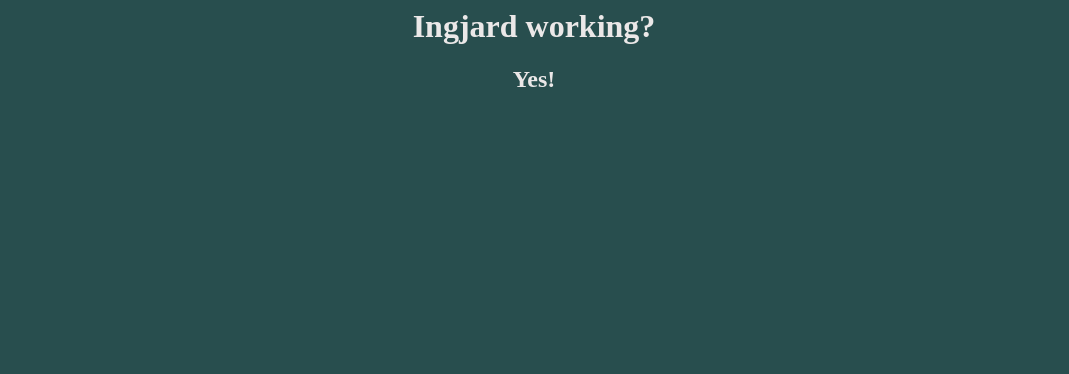
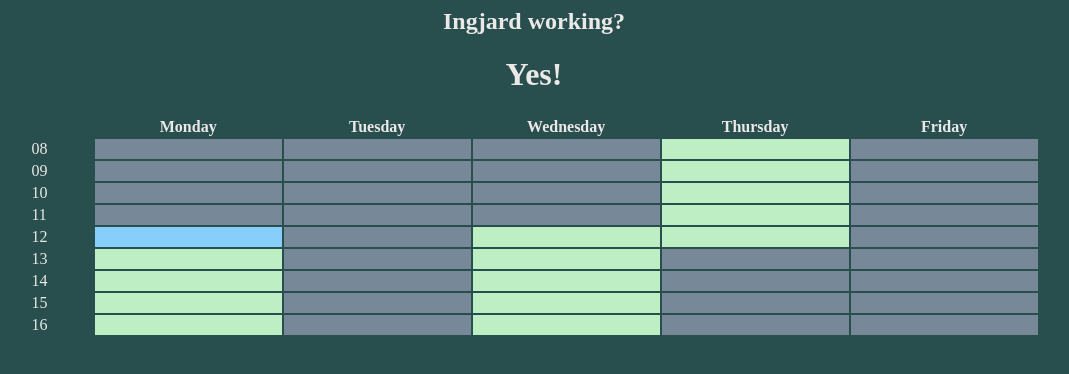
Before and after one commit to notepid/isIngjardWorking, a plain HTML site: page index.html in a window 1280 px wide. Shown: the whole page, without its empty margins (106-1175 px from the left). Drawn offline with Linux system fonts and the light colour scheme.

Commit message:
fancy table and colors and stuff

```diff
--- a/index.html
+++ b/index.html
@@ -1,6 +1,7 @@
 <html>
 
 <head>
+    <meta http-equiv="refresh" content="300">
     <style>
         body {
             background-color: rgb(40, 78, 78);
@@ -22,6 +23,14 @@
         div {
             text-align: center;
         }
+
+        .center {
+            margin-left: auto;
+            margin-right: auto;
+        }
+
+        .notworking { background-color: lightslategray; }
+        .working { background-color: rgb(189, 238, 196); }
     </style>
 
     <title>Ingjard working?</title>
@@ -29,8 +38,65 @@
 
 <body>
 
-    <h1>Ingjard working?</h1>
-    <h2 id="yesno">Nope.</h2>
+    <h2>Ingjard working?</h1>
+    <h1 id="yesno"></h2>
+
+    <table style="width:80%" class="center">
+        <colgroup>
+            <col span="1" style="width: 5%;">
+            <col span="1" style="width: 15%;">
+            <col span="1" style="width: 15%;">
+            <col span="1" style="width: 15%;">
+            <col span="1" style="width: 15%;">
+            <col span="1" style="width: 15%;">
+         </colgroup>
+
+        <tr>
+            <th></th>
+            <th>Monday</th>
+            <th>Tuesday</th>
+            <th>Wednesday</th>
+            <th>Thursday</th>
+            <th>Friday</th>
+        </tr>
+        <tr>
+            <td>08</td>
+            <td id="c1-8" class="notworking"></td><td id="c2-8" class="notworking"></td><td id="c3-8" class="notworking"></td><td id="c4-8" class="working"></td><td id="c5-8" class="notworking"></td>
+        </tr>
+        <tr>
+            <td>09</td>
+            <td id="c1-9" class="notworking"></td><td id="c2-9" class="notworking"></td><td id="c3-9" class="notworking"></td><td id="c4-9" class="working"></td><td id="c5-9" class="notworking"></td>
+        </tr>
+        <tr>
+            <td>10</td>
+            <td id="c1-10" class="notworking"></td><td id="c2-10" class="notworking"></td><td id="c3-10" class="notworking"></td><td id="c4-10" class="working"></td><td id="c5-10" class="notworking"></td>
+        </tr>
+        <tr>
+            <td>11</td>
+            <td id="c1-11" class="notworking"></td><td id="c2-11" class="notworking"></td><td id="c3-11" class="notworking"></td><td id="c4-11" class="working"></td><td id="c5-1" class="notworking"></td>
+        </tr>
+        <tr>
+            <td>12</td>
+            <td id="c1-12" class="working"></td><td id="c2-12" class="notworking"></td><td id="c3-12" class="working"></td><td id="c4-12" class="working"></td><td id="c5-12" class="notworking"></td>
+        </tr>
+        <tr>
+            <td>13</td>
+            <td id="c1-13" class="working"></td><td id="c2-13" class="notworking"></td><td id="c3-13" class="working"></td><td id="c4-13" class="notworking"></td><td id="c5-13" class="notworking"></td>
+        </tr>
+        <tr>
+            <td>14</td>
+            <td id="c1-14" class="working"></td><td id="c2-14" class="notworking"></td><td id="c3-14" class="working"></td><td id="c4-14" class="notworking"></td><td id="c5-14" class="notworking"></td>
+        </tr>
+        <tr>
+            <td>15</td>
+            <td id="c1-15" class="working"></td><td id="c2-15" class="notworking"></td><td id="c3-15" class="working"></td><td id="c4-15" class="notworking"></td><td id="c5-15" class="notworking"></td>
+        </tr>
+        <tr>
+            <td>16</td>
+            <td id="c1-16" class="working"></td><td id="c2-16" class="notworking"></td><td id="c3-16" class="working"></td><td id="c4-16" class="notworking"></td><td id="c5-16" class="notworking"></td>
+        </tr>
+    </table>
+
     <script>
         var d = new Date();
 
@@ -62,7 +128,11 @@
             default:
                 document.getElementById("yesno").innerHTML = "Nope!";
         }
+        var cellElement = document.getElementById("c" + d.getDay() + "-" + d.getHours());
+        if (cellElement)
+            cellElement.style.backgroundColor = "lightskyblue"
     </script>
+
 </body>
 
 </html>
```
